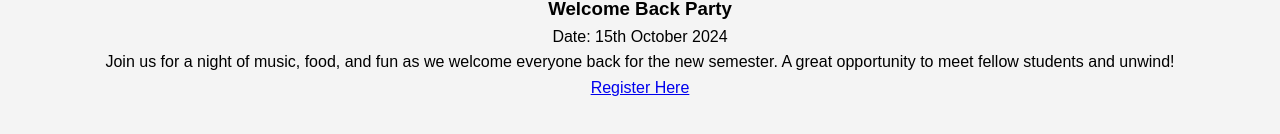
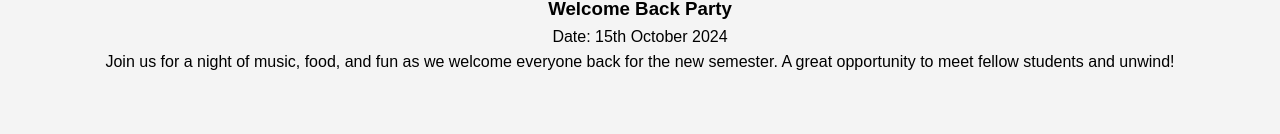
Before and after one commit to mattpro1/studentsunion, a plain HTML site: page events.html in a window 1280 px wide. Shown: the part 184-318 px from the top of the page. Drawn offline with Linux system fonts and the light colour scheme.

Commit message:
Update events.html

```diff
--- a/events.html
+++ b/events.html
@@ -28,7 +28,6 @@
                 <h3>Welcome Back Party</h3>
                 <p>Date: 15th October 2024</p>
                 <p>Join us for a night of music, food, and fun as we welcome everyone back for the new semester. A great opportunity to meet fellow students and unwind!</p>
-                <a href="https://example.com/register" target="_blank" class="register-link">Register Here</a>
             </article>
 
             <article>
```
